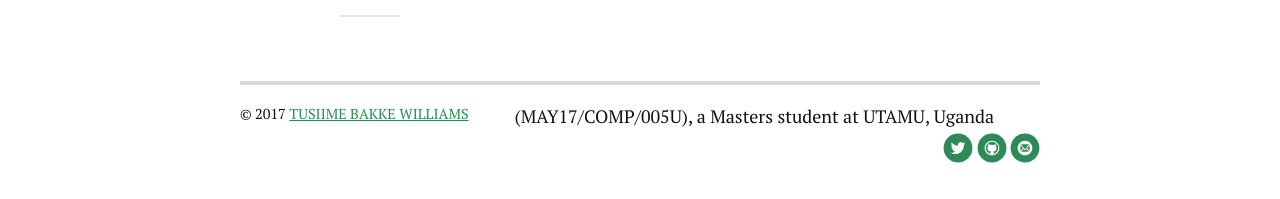
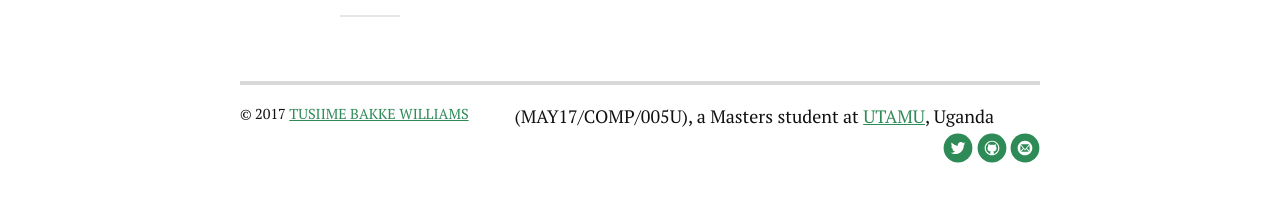
Before and after one commit to tuba-willis/tuba-willis.github.io, a Jekyll site: the page built from index.html, in a window 1280 px wide. Shown: the part 736-935 px from the top of the page. Built offline with Jekyll 4.4.1, drawn with Linux system fonts in a browser that asks for light colours; nearby versions of some CDN libraries; the list of posts is cut into pages by our own code.

Commit message:
Update footer.html

```diff
--- a/_includes/footer.html
+++ b/_includes/footer.html
@@ -1,6 +1,6 @@
 <div class="footer">
    <div class="container">
-      <p class="copy">&copy; {{ site.time | date: '%Y' }} <a href="http://tubawillis.com">TUSIIME BAKKE WILLIAMS</a></p> (MAY17/COMP/005U), a Masters student at UTAMU, Uganda
+      <p class="copy">&copy; {{ site.time | date: '%Y' }} <a href="http://tubawillis.com">TUSIIME BAKKE WILLIAMS</a></p> (MAY17/COMP/005U), a Masters student at <a href="http://http://www.utamu.ac.ug/">UTAMU</a>, Uganda
 
       <div class="footer-links">
          <ul class="noList">
```
